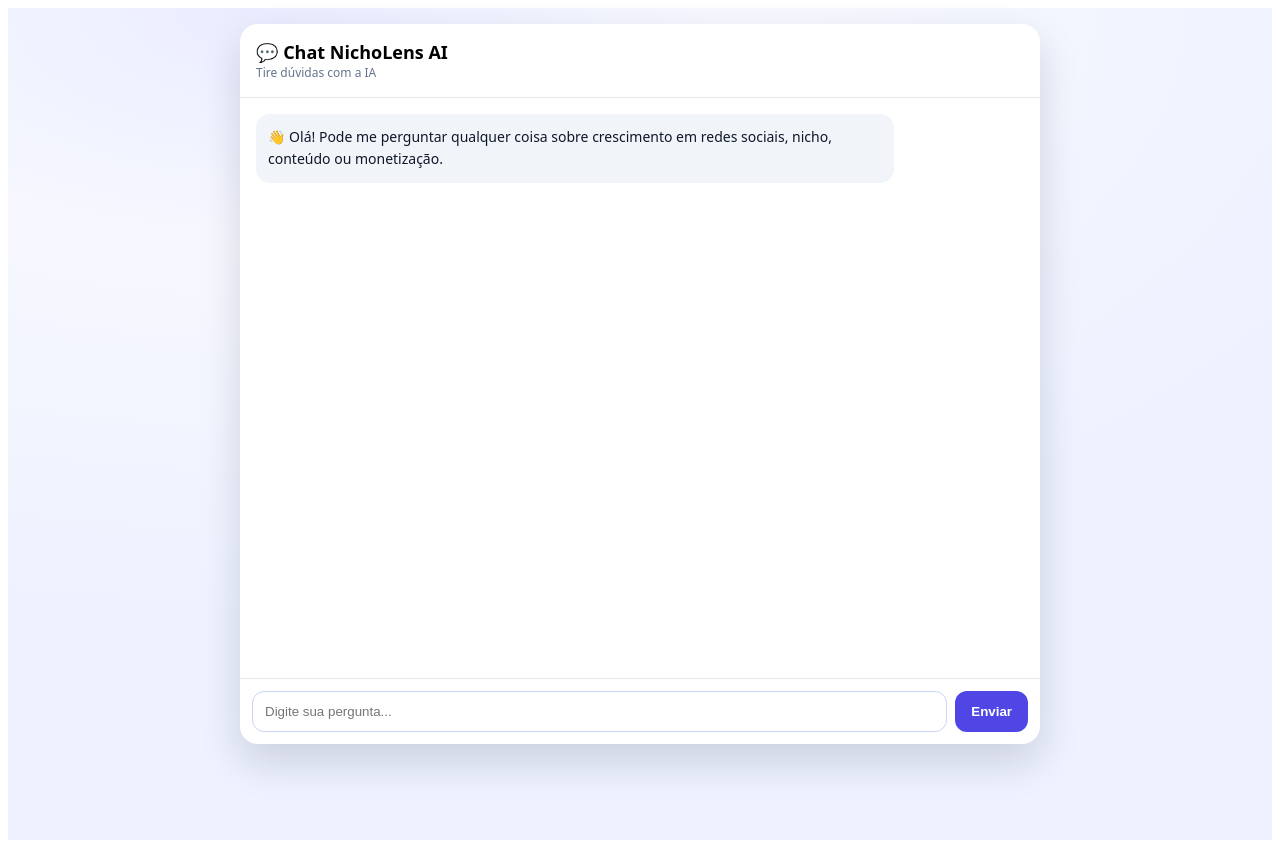
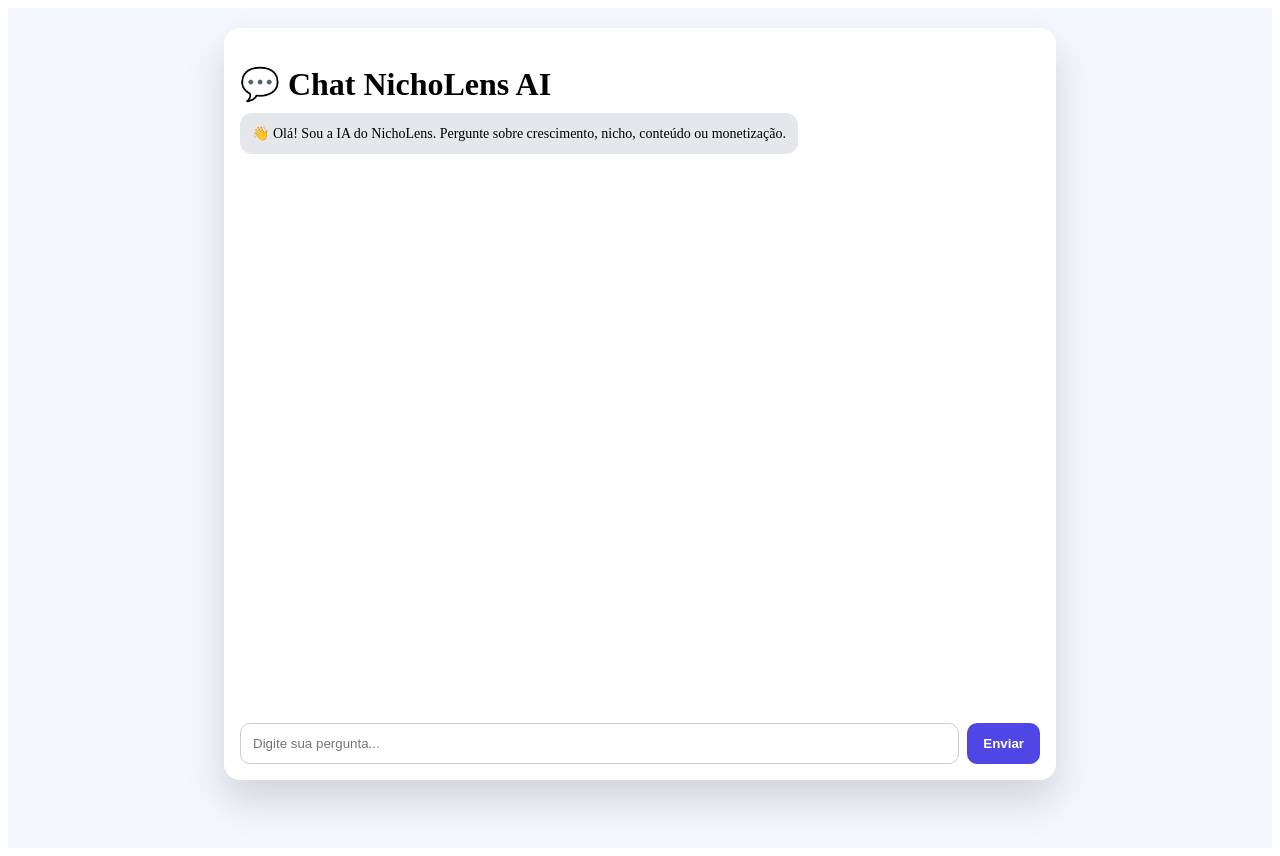
Before and after one commit to robinbrasil008-del/App---NichoLens-AI, a Next.js app: page /chat in a window 1280 px wide. Built offline with nearby package versions, Linux system fonts and the light colour scheme.

Commit message:
Update page.js

```diff
--- a/app/chat/page.js
+++ b/app/chat/page.js
@@ -1,43 +1,36 @@
 "use client";
-import { useEffect, useRef, useState } from "react";
+
+import { useState } from "react";
 
 export default function ChatPage() {
   const [messages, setMessages] = useState([
     {
       role: "assistant",
       content:
-        "👋 Olá! Pode me perguntar qualquer coisa sobre crescimento em redes sociais, nicho, conteúdo ou monetização.",
+        "👋 Olá! Sou a IA do NichoLens. Pergunte sobre crescimento, nicho, conteúdo ou monetização.",
     },
   ]);
   const [input, setInput] = useState("");
   const [loading, setLoading] = useState(false);
-  const bottomRef = useRef(null);
-
-  useEffect(() => {
-    bottomRef.current?.scrollIntoView({ behavior: "smooth" });
-  }, [messages]);
 
   async function sendMessage() {
     if (!input.trim()) return;
 
-    const newMessages = [
-      ...messages,
-      { role: "user", content: input },
-    ];
-    setMessages(newMessages);
+    const updated = [...messages, { role: "user", content: input }];
+    setMessages(updated);
     setInput("");
     setLoading(true);
 
     const res = await fetch("/api/chat", {
       method: "POST",
       headers: { "Content-Type": "application/json" },
-      body: JSON.stringify({ messages: newMessages }),
+      body: JSON.stringify({ messages: updated }),
     });
 
     const data = await res.json();
 
     setMessages([
-      ...newMessages,
+      ...updated,
       { role: "assistant", content: data.reply },
     ]);
     setLoading(false);
@@ -45,33 +38,29 @@ export default function ChatPage() {
 
   return (
     <main style={styles.bg}>
-      <div style={styles.chatBox}>
-        <header style={styles.header}>
-          💬 Chat NichoLens AI
-          <span style={styles.sub}>Tire dúvidas com a IA</span>
-        </header>
+      <div style={styles.box}>
+        <h1 style={styles.title}>💬 Chat NichoLens AI</h1>
 
-        <div style={styles.messages}>
+        <div style={styles.chat}>
           {messages.map((m, i) => (
             <div
               key={i}
               style={{
-                ...styles.message,
-                ...(m.role === "user"
-                  ? styles.user
-                  : styles.assistant),
+                ...styles.msg,
+                background:
+                  m.role === "user" ? "#4f46e5" : "#e5e7eb",
+                color: m.role === "user" ? "#fff" : "#000",
+                alignSelf:
+                  m.role === "user" ? "flex-end" : "flex-start",
               }}
             >
               {m.content}
             </div>
           ))}
-          {loading && (
-            <div style={styles.loading}>✍️ Digitando...</div>
-          )}
-          <div ref={bottomRef} />
+          {loading && <span>✍️ Digitando...</span>}
         </div>
 
-        <div style={styles.inputArea}>
+        <div style={styles.inputBox}>
           <input
             style={styles.input}
             placeholder="Digite sua pergunta..."
@@ -79,7 +68,7 @@ export default function ChatPage() {
             onChange={(e) => setInput(e.target.value)}
             onKeyDown={(e) => e.key === "Enter" && sendMessage()}
           />
-          <button style={styles.button} onClick={sendMessage}>
+          <button style={styles.btn} onClick={sendMessage}>
             Enviar
           </button>
         </div>
@@ -91,83 +80,54 @@ export default function ChatPage() {
 const styles = {
   bg: {
     minHeight: "100vh",
-    background:
-      "radial-gradient(1200px 600px at 20% 0%, #e9edff 0%, #f7f8ff 40%, #eef2ff 100%)",
-    padding: 16,
-    fontFamily:
-      '"Plus Jakarta Sans", system-ui, -apple-system, Segoe UI',
+    background: "#f5f7ff",
+    padding: 20,
   },
-  chatBox: {
+  box: {
     maxWidth: 800,
     margin: "0 auto",
-    background: "#ffffff",
-    borderRadius: 18,
+    background: "#fff",
+    borderRadius: 16,
+    padding: 16,
+    boxShadow: "0 20px 40px rgba(0,0,0,.15)",
     display: "flex",
     flexDirection: "column",
     height: "90vh",
-    boxShadow: "0 18px 40px rgba(15,23,42,0.15)",
   },
-  header: {
-    padding: 16,
-    fontSize: 18,
+  title: {
     fontWeight: 800,
-    borderBottom: "1px solid #e5e7eb",
+    marginBottom: 10,
   },
-  sub: {
-    display: "block",
-    fontSize: 12,
-    color: "#64748b",
-    fontWeight: 500,
-  },
-  messages: {
+  chat: {
     flex: 1,
-    padding: 16,
     overflowY: "auto",
     display: "flex",
     flexDirection: "column",
     gap: 10,
+    marginBottom: 10,
   },
-  message: {
+  msg: {
+    padding: 12,
+    borderRadius: 12,
     maxWidth: "80%",
-    padding: 12,
-    borderRadius: 14,
     fontSize: 14,
-    lineHeight: 1.6,
   },
-  user: {
-    alignSelf: "flex-end",
-    background: "linear-gradient(90deg,#4f46e5,#7c3aed)",
-    color: "#fff",
-  },
-  assistant: {
-    alignSelf: "flex-start",
-    background: "#f1f5f9",
-    color: "#0f172a",
-  },
-  loading: {
-    fontSize: 12,
-    color: "#64748b",
-  },
-  inputArea: {
+  inputBox: {
     display: "flex",
     gap: 8,
-    padding: 12,
-    borderTop: "1px solid #e5e7eb",
   },
   input: {
     flex: 1,
     padding: 12,
-    borderRadius: 12,
-    border: "1px solid #cbd5f5",
-    outline: "none",
+    borderRadius: 10,
+    border: "1px solid #ccc",
   },
-  button: {
+  btn: {
     padding: "12px 16px",
-    borderRadius: 12,
+    borderRadius: 10,
     border: "none",
     background: "#4f46e5",
     color: "#fff",
-    fontWeight: 800,
-    cursor: "pointer",
+    fontWeight: 700,
   },
 };
```
